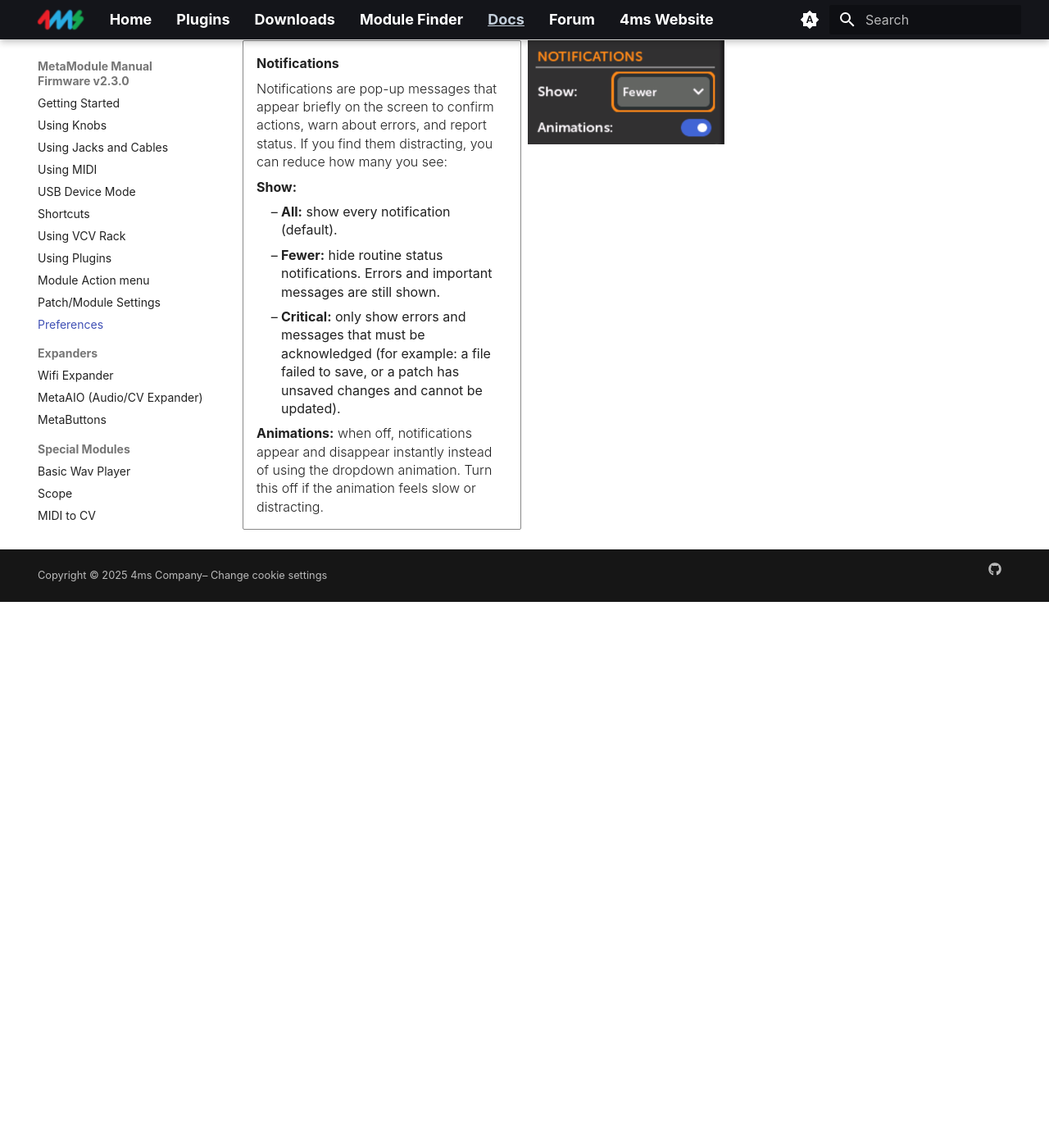
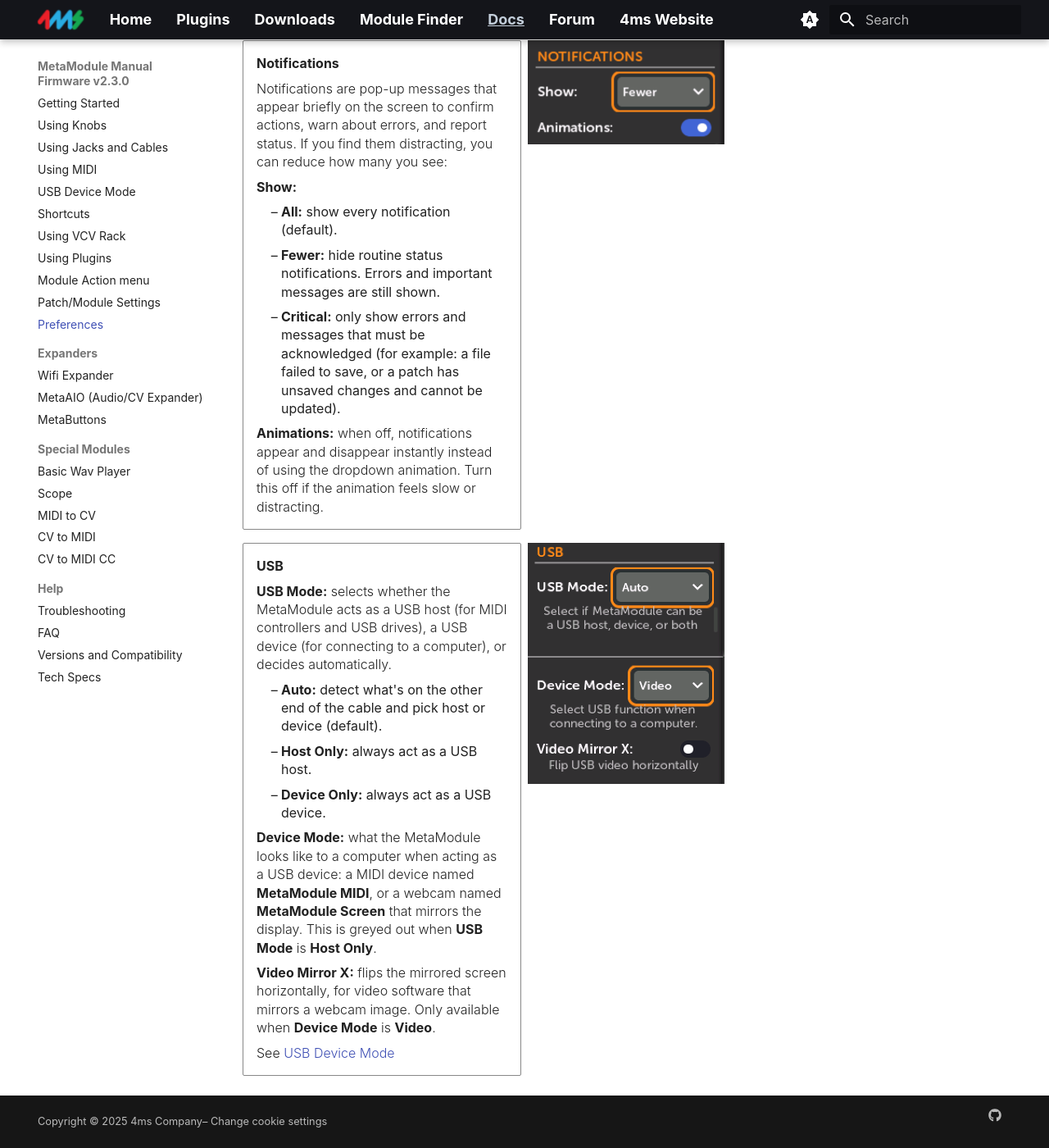
Before and after one commit to 4ms/metamodule-docs-website, an MkDocs documentation site: the page built from docs/preferences.md, in a window 1280 px wide and 1400 px high, scrolled down 5128 px. Shown: the whole window at 82% size. Built offline with MkDocs 1.6.1 and Material for MkDocs 9.7.7, drawn with Linux system fonts in a browser that asks for light colours; before the commit the page ends 5862 px from its top, so only the background shows below that.

Commit message:
USB prefs

```diff
--- a/docs/preferences.md
+++ b/docs/preferences.md
@@ -214,3 +214,28 @@
    [![Notifications Prefs](./img/settings-notifications.png){ .wide-240 }](./img/settings-notifications.png)
 
 </div>
+<div class="grid cards" markdown>
+
+-  __USB__
+
+    **USB Mode:** selects whether the MetaModule acts as a USB host (for MIDI
+    controllers and USB drives), a USB device (for connecting to a computer), or
+    decides automatically.
+
+      - **Auto:** detect what's on the other end of the cable and pick host or device (default).
+      - **Host Only:** always act as a USB host.
+      - **Device Only:** always act as a USB device.
+
+    **Device Mode:** what the MetaModule looks like to a computer when acting as a
+    USB device: a MIDI device named **MetaModule MIDI**, or a webcam named
+    **MetaModule Screen** that mirrors the display. This is greyed out when
+    **USB Mode** is **Host Only**.
+
+    **Video Mirror X:** flips the mirrored screen horizontally, for video software
+    that mirrors a webcam image. Only available when **Device Mode** is **Video**.
+
+    See [USB Device Mode](usb.md)
+
+   [![USB Mode Prefs](./img/prefs-usb-mode.png){ .wide-240 }](./img/prefs-usb-mode.png) [![USB Device Mode Prefs](./img/prefs-usb-device-mode.png){ .wide-240 }](./img/prefs-usb-device-mode.png)
+
+</div>
```
Also changed, not shown: docs/usb.md (+7 -0 lines).
